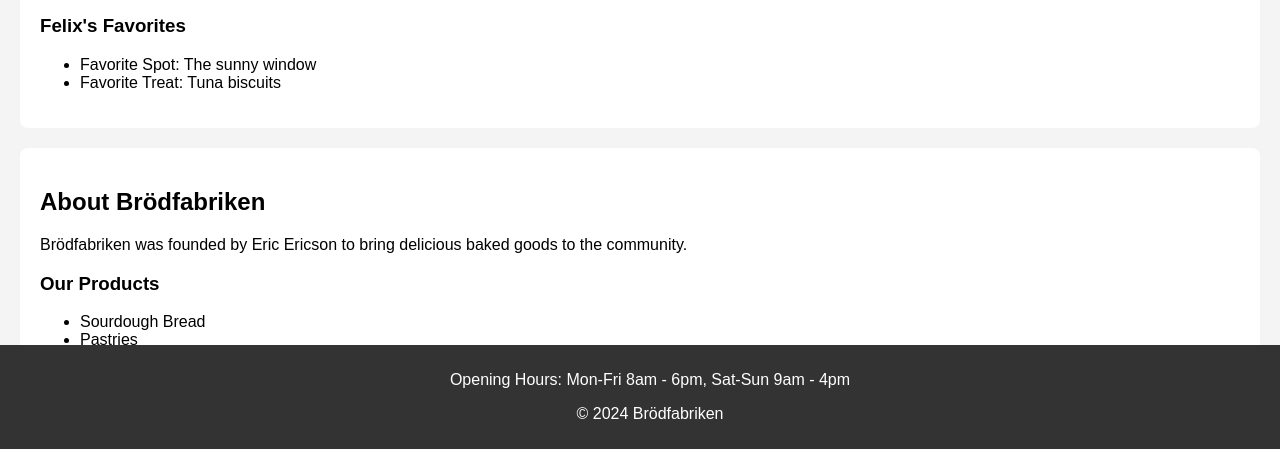
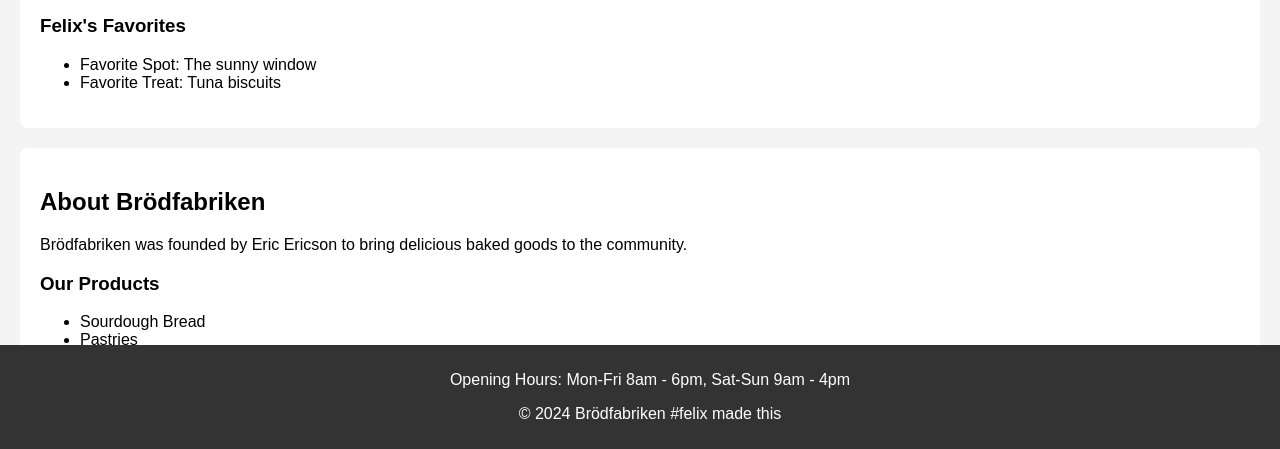
Before and after one commit to vilmerolle112233/feliix, a plain HTML site: page index.html in a window 1280 px wide. Shown: the part 351-800 px from the top of the page. Drawn offline with Linux system fonts and the light colour scheme.

Commit message:
Update index.html

```diff
--- a/index.html
+++ b/index.html
@@ -50,7 +50,7 @@
     </section>
     <footer>
         <p>Opening Hours: Mon-Fri 8am - 6pm, Sat-Sun 9am - 4pm</p>
-        <p>© 2024 Brödfabriken</p>
+        <p>© 2024 Brödfabriken #felix made this</p>
     </footer>
 </body>
 </html>
```
